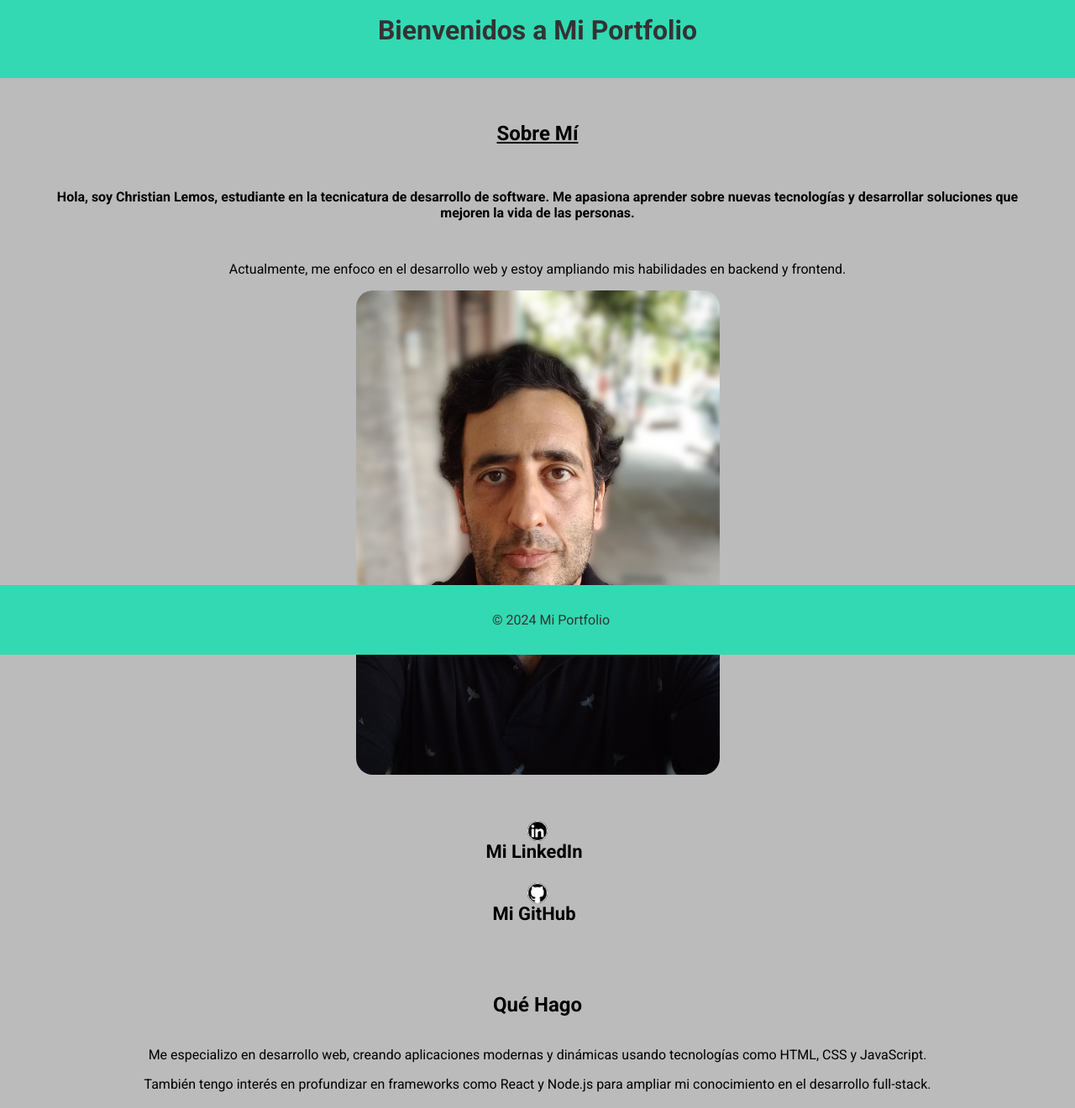
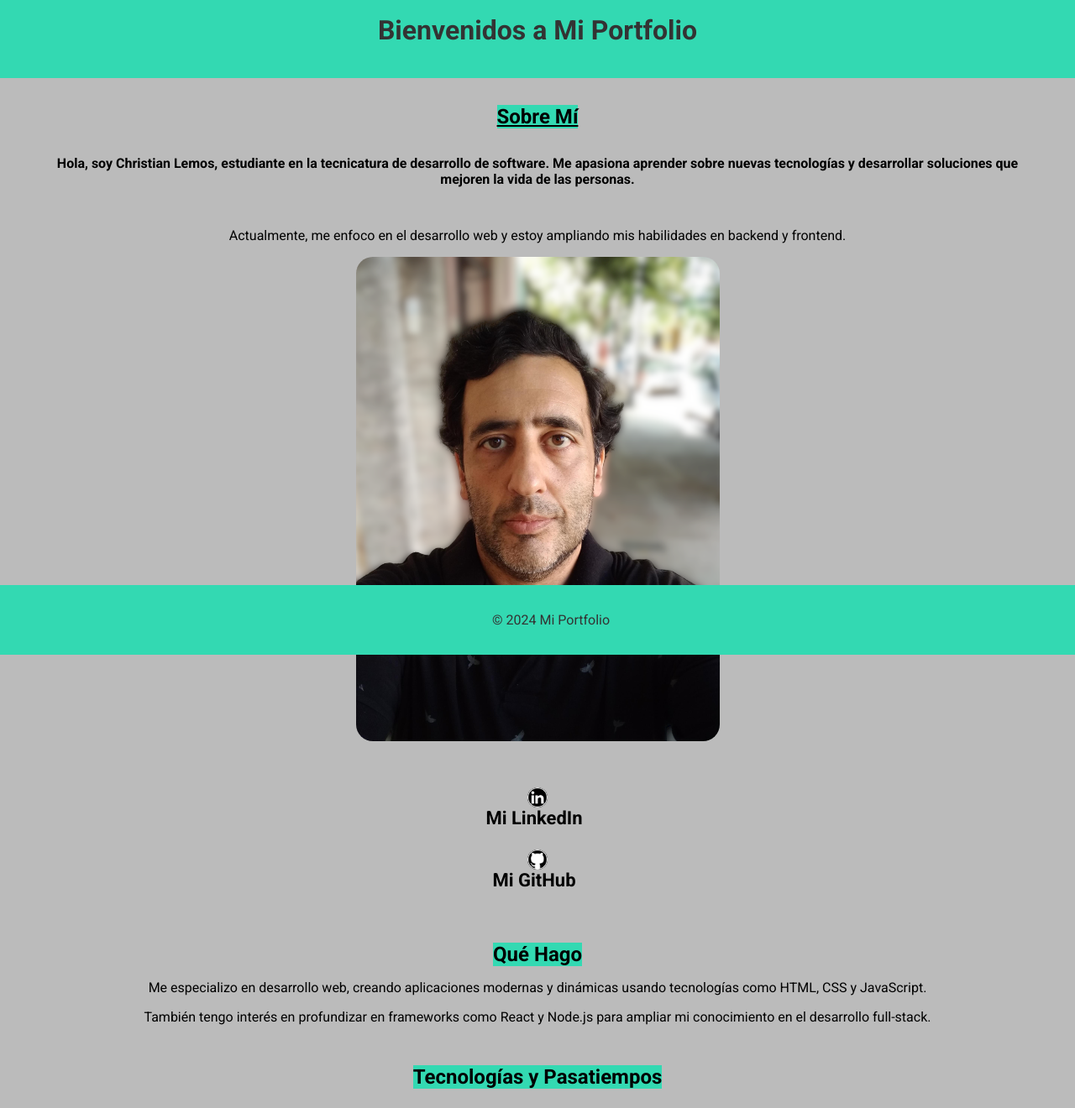
Before and after one commit to javito72/portfolio2024, a plain HTML site: page index.html in a window 1280 px wide. Shown: the part 20-1340 px from the top of the page at 84% size. Drawn offline with Linux system fonts and the light colour scheme.

Commit message:
Update styles.css

```diff
--- a/css/styles.css
+++ b/css/styles.css
@@ -32,6 +32,8 @@ section {
 #sobre-mi-titulo {
     font-size: 1.5rem;
     text-decoration: underline;
+    background-color: #33d9b2;
+    margin: 0 20%;
 }
 
 .parrafo1 {
@@ -96,6 +98,16 @@ nav ul {
 
 .enlaces a:active {
     color: red;
+}
+
+#titulo-que-hago {
+    background-color: #33d9b2;
+    margin: 0 20%;
+}
+
+#titulo-tec {
+    background-color: #33d9b2;
+    margin: 0 20%;
 }
 
 /* Estilos para la tabla */
@@ -198,3 +210,9 @@ footer {
         width: 80%;
     }
 }
+
+@media (max-width: 480px) {
+    img {
+        width: 80%;
+    }
+}
```
